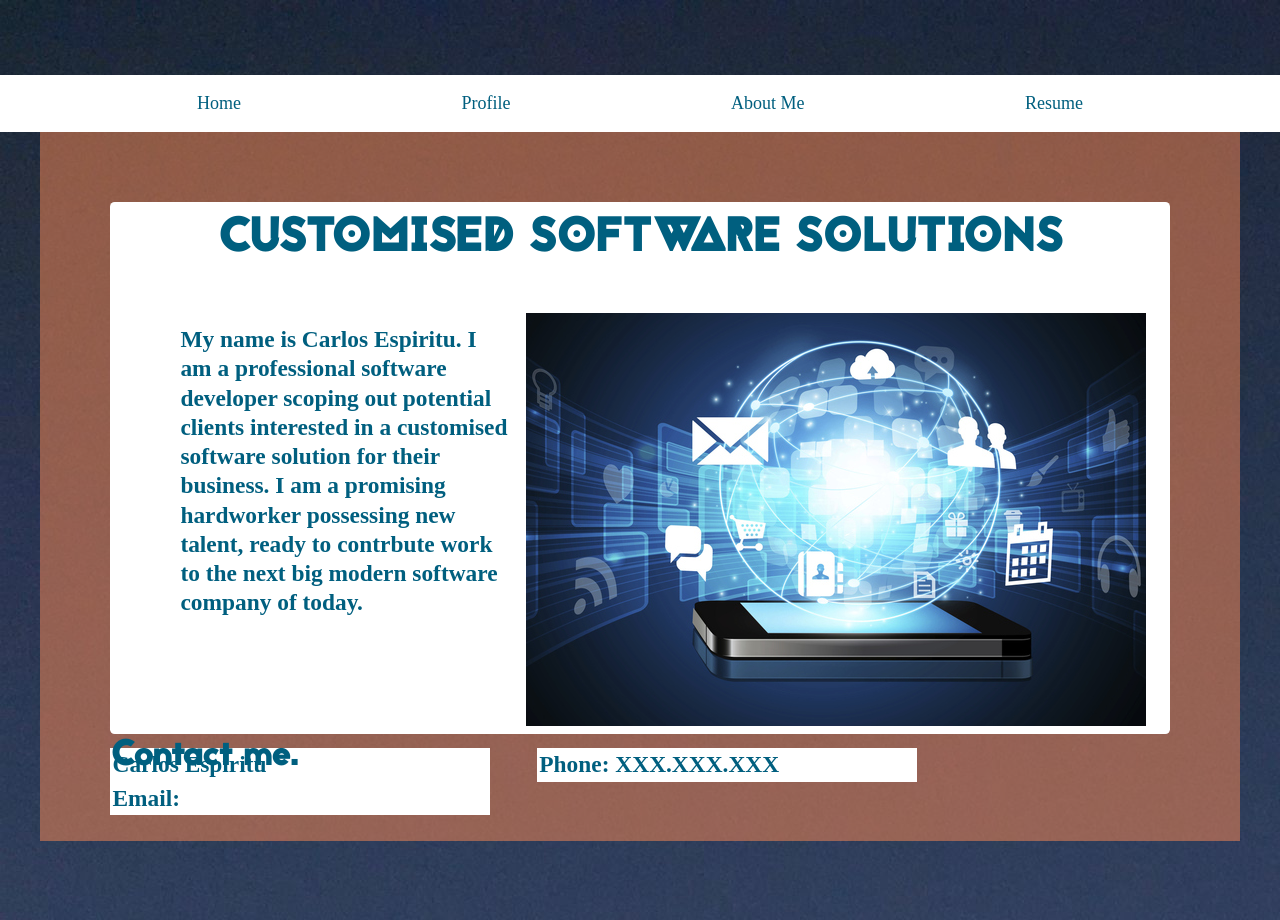
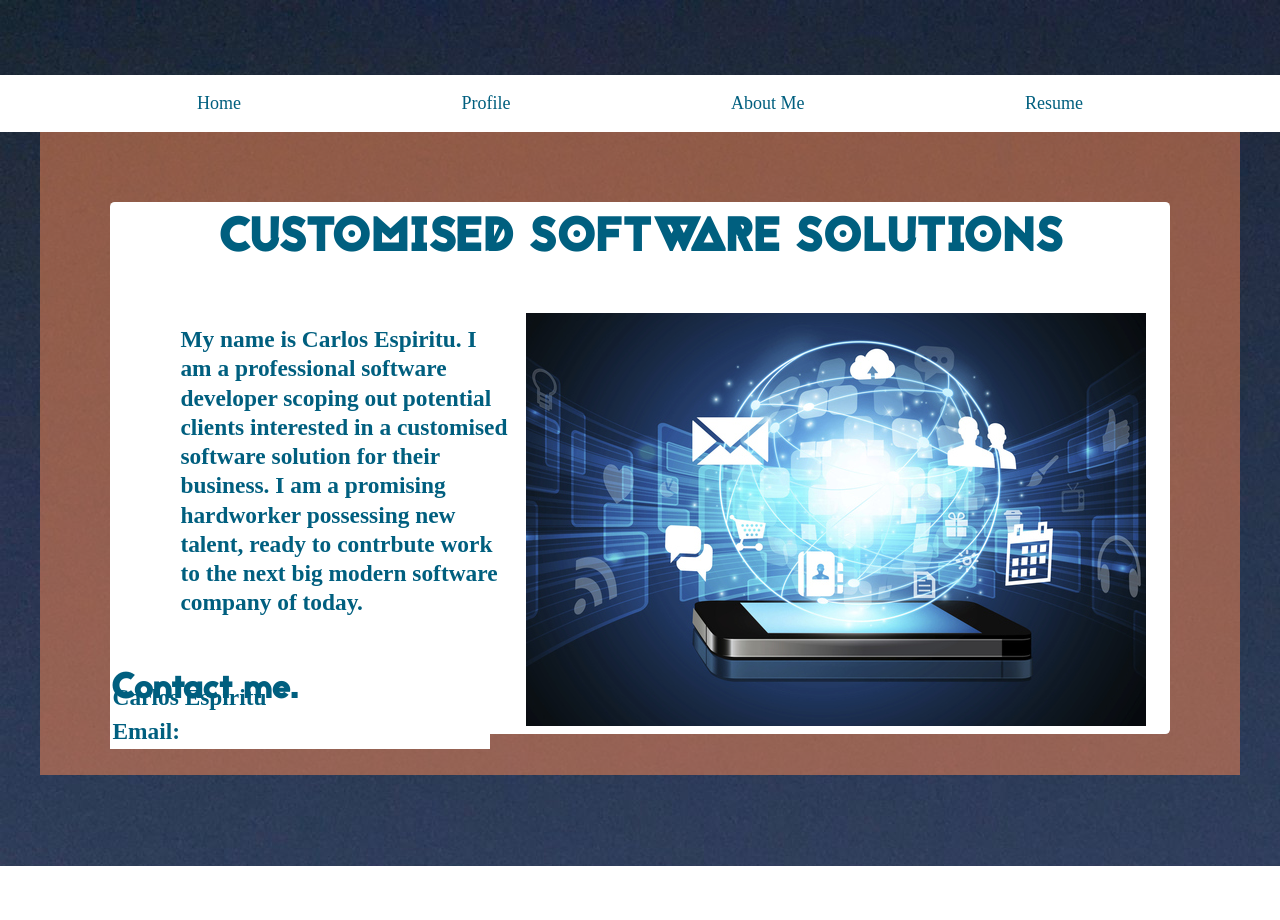
Before and after one commit to san8man/san8man.github.io, a plain HTML site: page carlos/index.html in a window 1280 px wide. Shown: the top 920 px of the page. After the commit the page ends 866 px from the top, so only its background shows below. Drawn offline with Linux system fonts and the light colour scheme.

Commit message:
san8man.github.io

```diff
--- a/carlos/cstyle.css
+++ b/carlos/cstyle.css
@@ -83,7 +83,7 @@ img {
 }
 #contact{
 	margin-left:-0.5em;
-	margin-top: -1.1em;
+	margin-top: -3em;
 	padding: 0 .5em;
 	font-family: 'jaapokkienchance-regular';
 	font-weight: 700;
```
